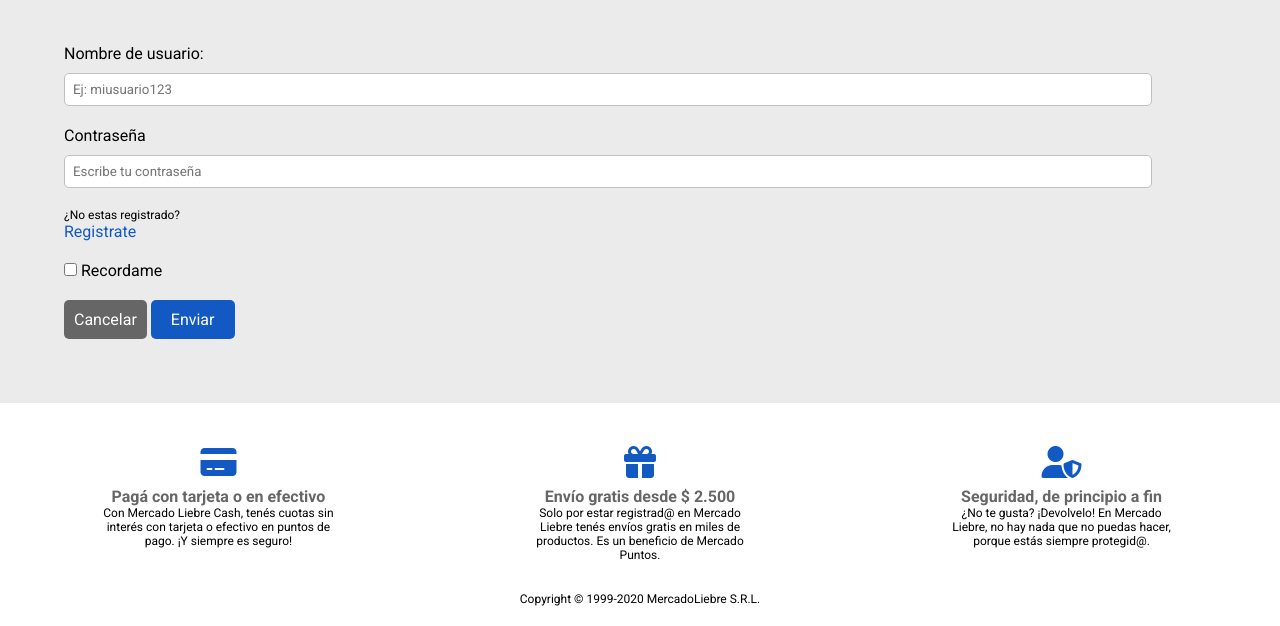
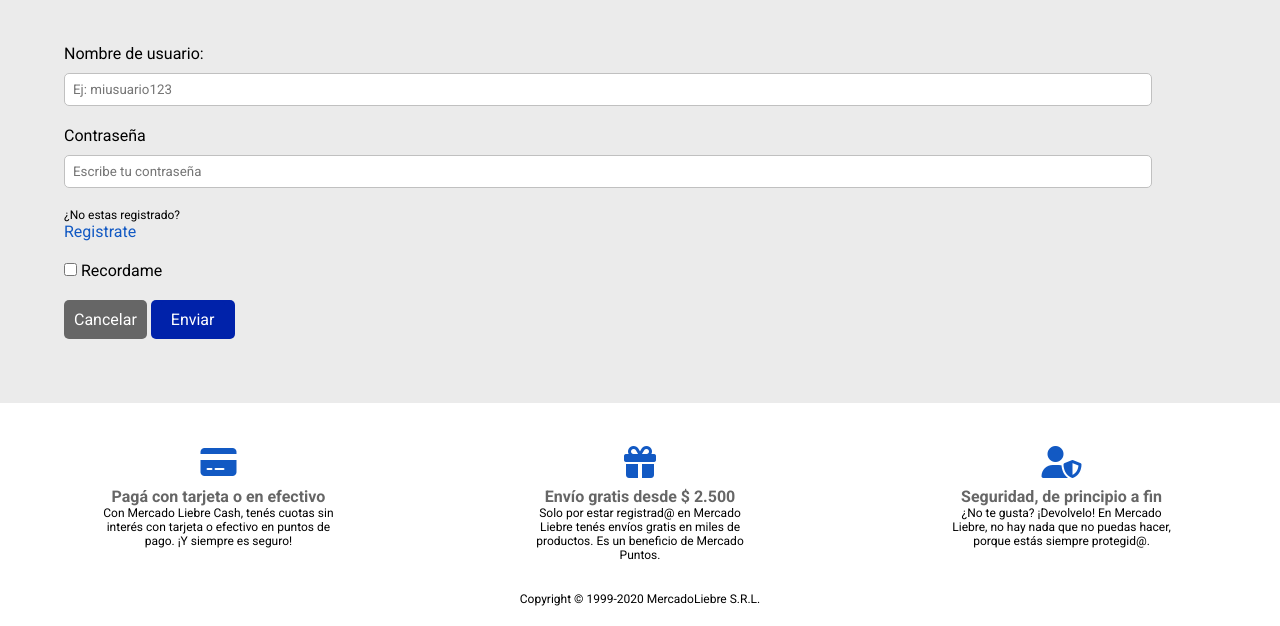
Before and after one commit to FloresDavid/mercado_liebre_maquetado, a website: page views/login.html in a window 1280 px wide. In both pictures the pointer is over the button "Enviar". Shown: the part 224-850 px from the top of the page. Drawn offline with Linux system fonts and the light colour scheme.

Commit message:
feat: organizado terminado

```diff
--- a/public/css/login.css
+++ b/public/css/login.css
@@ -1,3 +1,7 @@
 .box__card {
     margin-bottom: 5%;
 }
+
+.enviar__login:hover{
+    background-color: #0022aa;
+}
--- a/views/login.html
+++ b/views/login.html
@@ -68,7 +68,7 @@
                 </div>
                 <div class="box__end">
                     <a href="/" class="button button__secondary">Cancelar</a>
-                    <button class="button button__primary" type="submit"><a class="button button__primary" href="/">Enviar</a></button>
+                    <button class="button button__primary enviar__login" type="submit"><a class="button button__primary enviar__login" href="/">Enviar</a></button>
                 </div>
             </form>
         </section>
```
